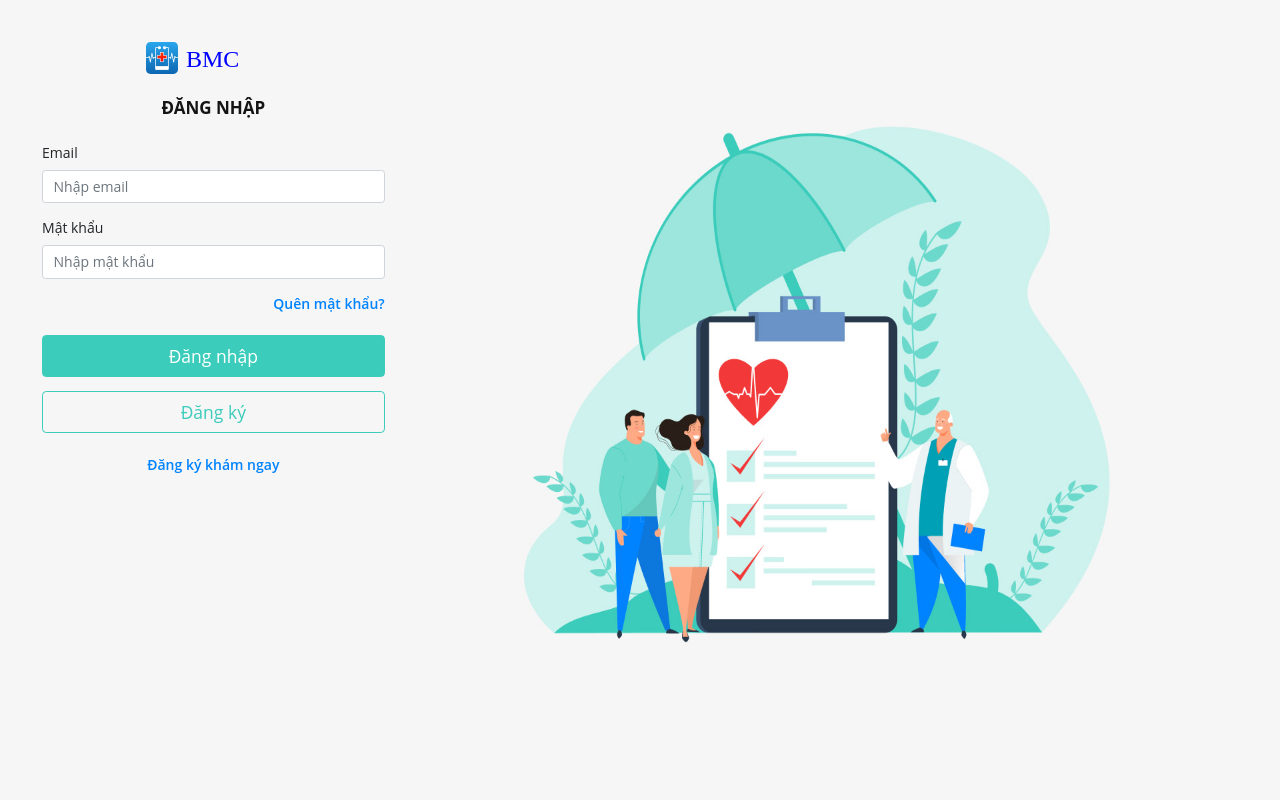
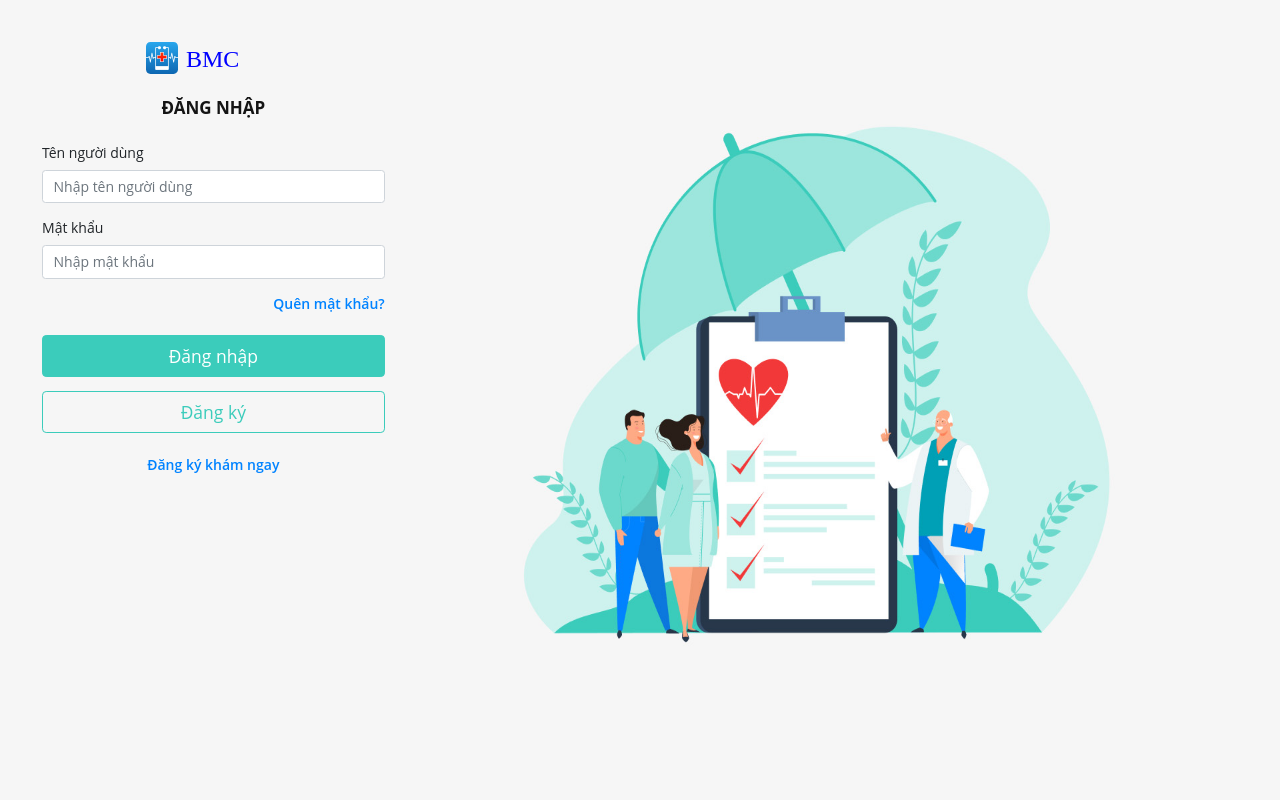
Before and after one commit to longg2504/ReDoc, a Laravel app: page /login in a window 1280 px wide. Run offline with Laravel 8, Linux system fonts and the light colour scheme.

Commit message:
fix: change login use email to username

```diff
--- a/app/Http/Controllers/Client/AuthController.php
+++ b/app/Http/Controllers/Client/AuthController.php
@@ -2,8 +2,6 @@
 
 namespace App\Http\Controllers\Client;
 
-use App\Http\Controllers\Controller;
-use App\Http\Requests\Client\Auth\LoginRequest;
 use App\Models\User;
 use Illuminate\Support\Facades\Auth;
 use Illuminate\Http\Request;
@@ -86,7 +84,7 @@ class AuthController extends AdminController
 
             $validator = Validator::make($request->all(), [
                 'password' => 'required',
-                'email' => 'required|email'
+                'username' => 'required'
             ]);
 
             if ($validator->fails()) {
@@ -95,9 +93,9 @@ class AuthController extends AdminController
                 return back();
             }
 
-            if (Auth::guard('web')->attempt(['email' => $request->email, 'password' => $request->password])) {
+            if (Auth::guard('web')->attempt(['username' => $request->username, 'password' => $request->password])) {
 
-                $user = User::where('email', $request->email)->first();
+                $user = User::where('username', $request->username)->first();
 
                 Auth::guard('web')->login($user);
                 Alert::success('success', trans('admin.login_success'));
--- a/app/Http/Controllers/Client/HomeController.php
+++ b/app/Http/Controllers/Client/HomeController.php
@@ -3,8 +3,7 @@
 namespace App\Http\Controllers\Client;
 
 use App\Models\Categories;
-use App\Models\Disease_symptoms;
-use App\Models\Symptoms;
+use Illuminate\Support\Facades\Auth;
 use App\Models\Posts;
 use Illuminate\Http\Request;
 use Illuminate\Routing\Controller;
--- a/app/Http/Controllers/Client/MatrixController.php
+++ b/app/Http/Controllers/Client/MatrixController.php
@@ -2,10 +2,6 @@
 
 namespace App\Http\Controllers\Client;
 
-use App\Models\Categories;
-use App\Models\Disease_symptoms;
-use App\Models\Symptoms;
-use App\Models\Posts;
 use App\Models\Drugstores;
 use Illuminate\Http\Request;
 use Illuminate\Routing\Controller;
@@ -27,7 +23,7 @@ class MatrixController extends Controller
         ];
 
         foreach ($drugstore as $key => $value) {
-            if ($key < 2) {
+            if ($key < 5) {
                 $distance = $map->getDistanceByMatrix($request->origin, $value->address);
                 $listDrugstore[$key]['id'] = $value->id;
                 $listDrugstore[$key]['name'] = $value->name;
--- a/resources/views/client/login.blade.php
+++ b/resources/views/client/login.blade.php
@@ -42,8 +42,8 @@
                     <form action="{{ route('client.postLogin') }}" method='post' class="ng-untouched ng-pristine ng-valid">
                         @csrf
                         <div class="form-group">
-                            <label>Email</label>
-                            <input name="email" placeholder="Nhập email" type="text" formcontrolname="email"
+                            <label>Tên người dùng</label>
+                            <input name="username" placeholder="Nhập tên người dùng" type="text" formcontrolname="username"
                                 class="form-control input-custom ng-untouched ng-pristine ng-valid" />
                         </div>
                         <div class="form-group">
--- a/resources/views/client/matrix.blade.php
+++ b/resources/views/client/matrix.blade.php
@@ -68,7 +68,7 @@
         }
 
         var mymap = L.map('mapid').setView([10.78252517522869, 106.68534799462223], 13);
-        L.tileLayer('https://maps.vietmap.vn/tm/{z}/{x}/{y}@2x.png?apikey=2a549e9d588f70590da10665c733e5c5f0f0961393c3374c', {
+        L.tileLayer('https://maps.vietmap.vn/tm/{z}/{x}/{y}@2x.png?apikey=b351baf1a7da8fcbb75a4a480e849ae4a8b7e48d1d1ff046', {
             maxZoom: 17,
             id: 'vietmap',
             tileSize: 512,
@@ -126,7 +126,7 @@
             redirect: 'follow'
         };
         var points=locations.map(p=>`point=${p.y},${p.x}`).join("&");
-        fetch(`https://maps.vietmap.vn/api/route?api-version=1.1&apikey=2a549e9d588f70590da10665c733e5c5f0f0961393c3374c&vehicle=car&${points}`, requestOptions)
+        fetch(`https://maps.vietmap.vn/api/route?api-version=1.1&apikey=b351baf1a7da8fcbb75a4a480e849ae4a8b7e48d1d1ff046&vehicle=car&${points}`, requestOptions)
         .then(response => response.text())
         .then(result =>{
             var resRouting=JSON.parse(result);
```
